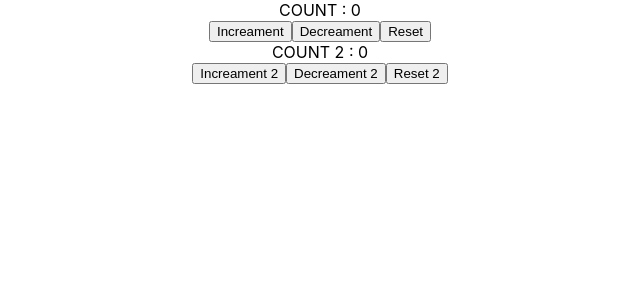
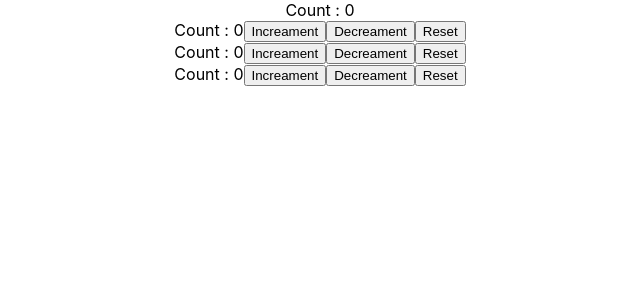
Before and after one commit to palindungan/animal-hospital, a React (Create React App) app in the folder development/react/state-hook/: page / in a window 1280 px wide. Shown: the top 300 px of the page, without its empty margins (320-960 px from the left). Built offline with nearby package versions, Linux system fonts and the light colour scheme.

Commit message:
usereduser usecontex

```diff
--- a/development/react/state-hook/src/App.js
+++ b/development/react/state-hook/src/App.js
@@ -1,4 +1,4 @@
-import React from "react";
+import React, { useReducer } from "react";
 import "./App.css";
 import ClassCounter from "./components/ClassCounter";
 import ClassCounterOne from "./components/ClassCounterOne";
@@ -17,12 +17,35 @@ import HookMouse from "./components/HookMouse";
 import IntervalClassCounter from "./components/IntervalClassCounter";
 import IntervalHookCounter from "./components/IntervalHookCounter";
 import MouseContainer from "./components/MouseContainer";
+import NewComponentA from "./components/NewComponentA";
+import NewComponentB from "./components/NewComponentB";
+import NewComponentC from "./components/NewComponentC";
 
 export const UserContent = React.createContext();
 export const ChannelContext = React.createContext();
 
+export const CountContext = React.createContext();
+const reducer = (state, action) => {
+  switch (action) {
+    case "increament":
+      return state + 1;
+    case "decreament":
+      return state - 1;
+    case "reset":
+      return initialState;
+    default:
+      return state;
+  }
+};
+const initialState = 0;
+
 function App() {
+  const [count, dispatch] = useReducer(reducer, initialState);
+
   return (
+    <CountContext.Provider
+      value={{ countState: count, countDispatch: dispatch }}
+    >
       <div className="App">
         {/* <ClassCounter /> */}
         {/* <HookCounter /> */}
@@ -37,17 +60,20 @@ function App() {
         {/* <IntervalClassCounter /> */}
         {/* <IntervalHookCounter /> */}
         {/* <DataFetching /> */}
-
         {/* <UserContent.Provider value={"Rizkika"}>
         <ChannelContext.Provider value={"HEHE"}>
           <ComponentC />
         </ChannelContext.Provider>
       </UserContent.Provider> */}
-
         {/* <CounterOne></CounterOne> */}
         {/* <CounterTwo></CounterTwo> */}
-      <CounterThree></CounterThree>
+        {/* <CounterThree></CounterThree> */}
+        Count : {count}
+        <NewComponentA></NewComponentA>
+        <NewComponentB></NewComponentB>
+        <NewComponentC></NewComponentC>
       </div>
+    </CountContext.Provider>
   );
 }
 
--- /dev/null
+++ b/development/react/state-hook/src/components/NewComponentA.js
@@ -0,0 +1,20 @@
+import React, { useContext } from "react";
+import { CountContext } from "../App";
+
+function NewComponentA() {
+  const countContext = useContext(CountContext);
+  return (
+    <div>
+      Count : {countContext.countState}
+      <button onClick={() => countContext.countDispatch("increament")}>
+        Increament
+      </button>
+      <button onClick={() => countContext.countDispatch("decreament")}>
+        Decreament
+      </button>
+      <button onClick={() => countContext.countDispatch("reset")}>Reset</button>
+    </div>
+  );
+}
+
+export default NewComponentA;
--- /dev/null
+++ b/development/react/state-hook/src/components/NewComponentB.js
@@ -0,0 +1,20 @@
+import React, { useContext } from "react";
+import { CountContext } from "../App";
+
+function NewComponentB() {
+  const countContext = useContext(CountContext);
+  return (
+    <div>
+      Count : {countContext.countState}
+      <button onClick={() => countContext.countDispatch("increament")}>
+        Increament
+      </button>
+      <button onClick={() => countContext.countDispatch("decreament")}>
+        Decreament
+      </button>
+      <button onClick={() => countContext.countDispatch("reset")}>Reset</button>
+    </div>
+  );
+}
+
+export default NewComponentB;
--- /dev/null
+++ b/development/react/state-hook/src/components/NewComponentC.js
@@ -0,0 +1,20 @@
+import React, { useContext } from "react";
+import { CountContext } from "../App";
+
+function NewComponentC() {
+  const countContext = useContext(CountContext);
+  return (
+    <div>
+      Count : {countContext.countState}
+      <button onClick={() => countContext.countDispatch("increament")}>
+        Increament
+      </button>
+      <button onClick={() => countContext.countDispatch("decreament")}>
+        Decreament
+      </button>
+      <button onClick={() => countContext.countDispatch("reset")}>Reset</button>
+    </div>
+  );
+}
+
+export default NewComponentC;
```
Lines whose indentation alone changed are shown as unchanged.
